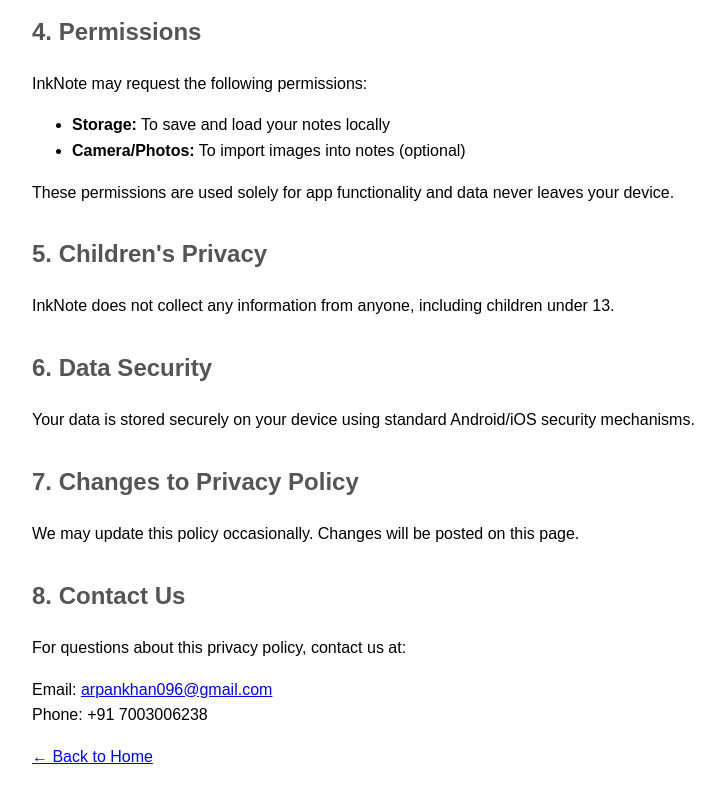
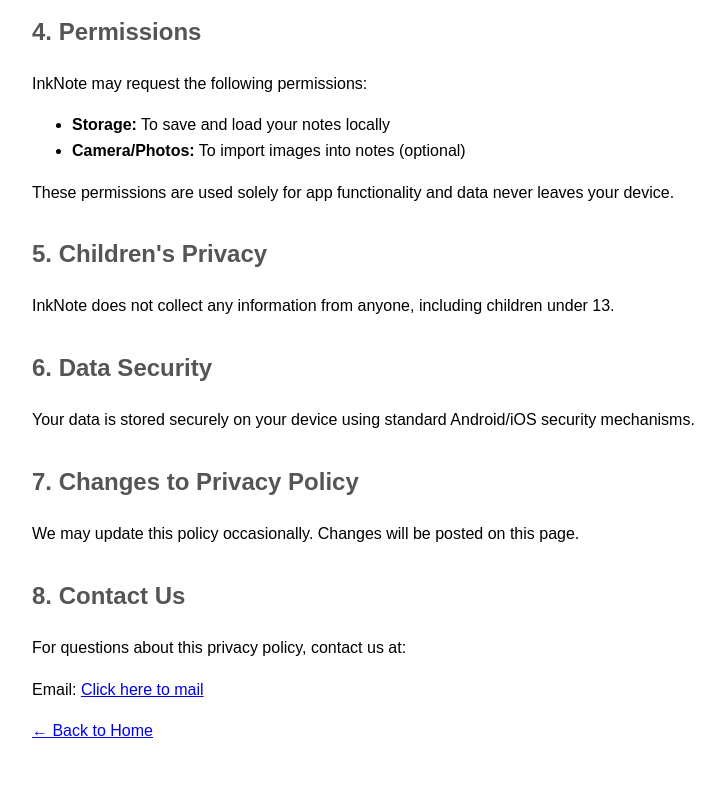
Before and after one commit to rongwala-in/inknote-app, a plain HTML site: page privacy.html in a window 1280 px wide. Shown: the part 600-1400 px from the top of the page, without its empty margins (208-933 px from the left). Drawn offline with Linux system fonts and the light colour scheme.

```diff
--- a/privacy.html
+++ b/privacy.html
@@ -41,8 +41,8 @@
 
     <h2>8. Contact Us</h2>
     <p>For questions about this privacy policy, contact us at:</p>
-    <p>Email: <a href="mailto:arpankhan096@gmail.com">arpankhan096@gmail.com</a><br>
-    Phone: +91 7003006238</p>
+    <p>Email: <a href="mailto:arpankhan096@gmail.com">Click here to mail</a><br></p>
 
     <p><a href="index.html">← Back to Home</a></p>
+
 </body>
```
